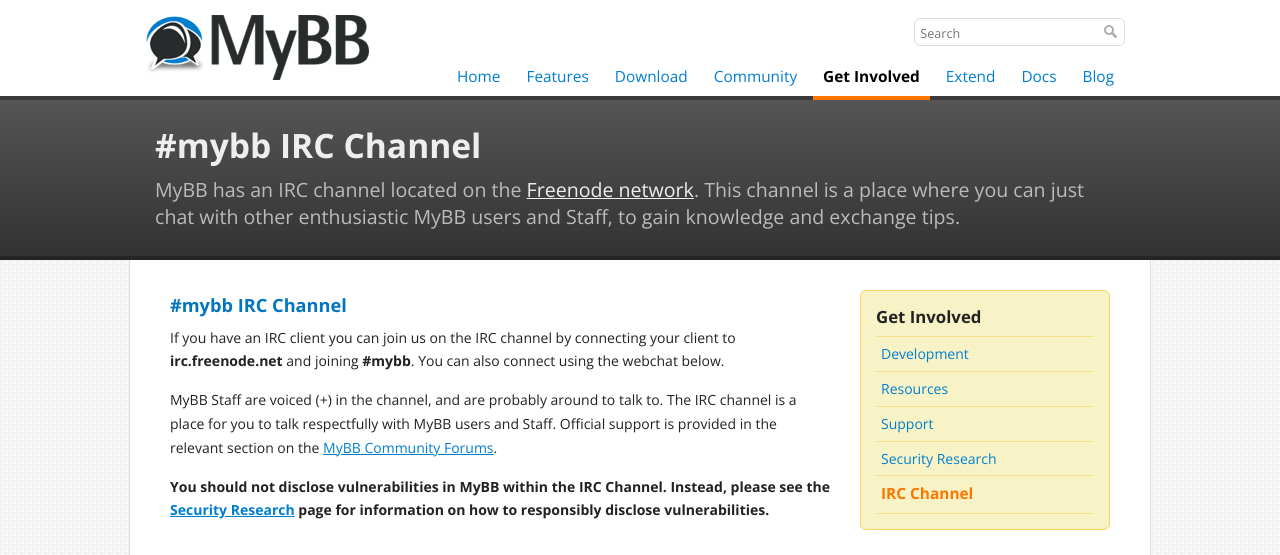
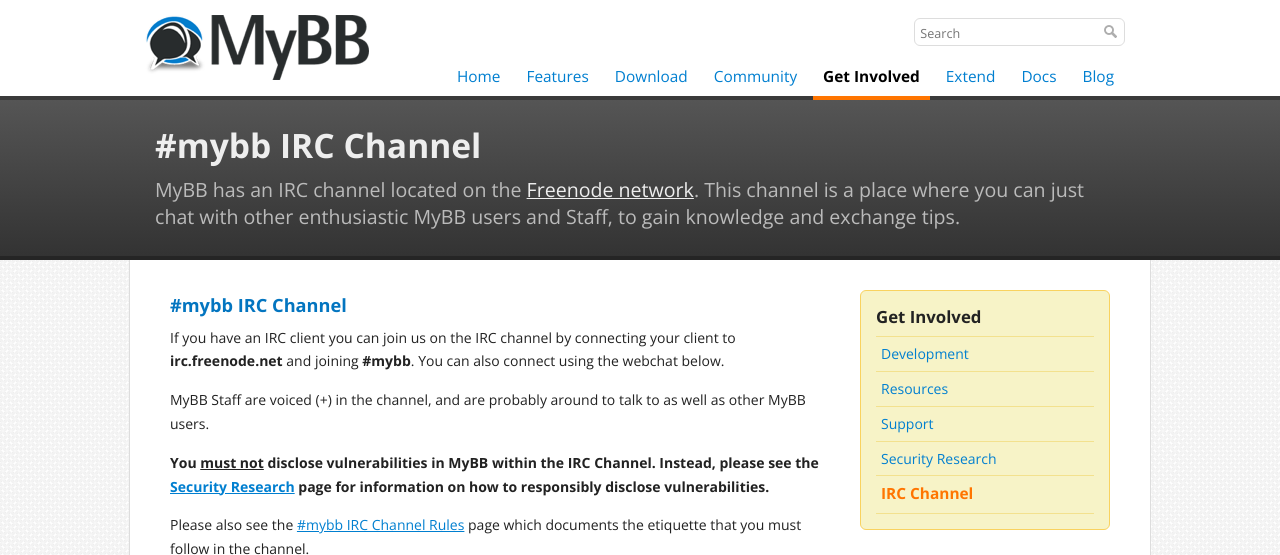
Before and after one commit to mybb/mybb.com, a Jekyll site: the page built from get-involved/irc-channel.html, in a window 1280 px wide, cut to the strip 0-555 px from the top of the page. Built offline with Jekyll 4.4.1, drawn with Linux system fonts in a browser that asks for light colours; nearby versions of some CDN libraries; Markdown is read by kramdown in place of the engine named in the settings.

Commit message:
Add some rules for the IRC Channel

```diff
--- a/get-involved/irc-channel.html
+++ b/get-involved/irc-channel.html
@@ -3,7 +3,7 @@
 section: get-involved
 
 title: "#mybb IRC Channel"
-description: MyBB has an IRC channel located on the <a href="http://freenode.net">Freenode network</a>. This channel is a place where you can just chat with other enthusiastic MyBB users and Staff, to gain knowledge and exchange tips.
+description: "MyBB has an IRC channel located on the <a href=\"http://freenode.net\">Freenode network</a>. This channel is a place where you can just chat with other enthusiastic MyBB users and Staff, to gain knowledge and exchange tips."
 ---
 
 <aside id="sidebar">
@@ -27,9 +27,9 @@
 			<h1>#mybb IRC Channel</h1>
 		</header>
 		<p>If you have an IRC client you can join us on the IRC channel by connecting your client to <strong>irc.freenode.net</strong> and joining <strong>#mybb</strong>. You can also connect using the webchat below.</p>
-		<p>MyBB Staff are voiced (+) in the channel, and are probably around to talk to. The IRC channel is a place for you to talk respectfully with MyBB users and Staff. Official support is provided in the relevant section on the <a href="http://community.mybb.com">MyBB Community Forums</a>.</p>
-		<p style="font-weight:bold;">You should not disclose vulnerabilities in MyBB within the IRC Channel. Instead, please see the <a href="{{ site.baseurl }}/get-involved/security/">Security Research</a> page for information on how to responsibly disclose vulnerabilities.</p>
-		<p></p>
+		<p>MyBB Staff are voiced (+) in the channel, and are probably around to talk to as well as other MyBB users.</p>
+		<p style="font-weight:bold;">You <span style="text-decoration: underline;">must not</span> disclose vulnerabilities in MyBB within the IRC Channel. Instead, please see the <a href="{{ site.baseurl }}/get-involved/security/">Security Research</a> page for information on how to responsibly disclose vulnerabilities.</p>
+		<p>Please also see the <a href="{{ site.baseurl }}/get-involved/irc-channel/rules/">#mybb IRC Channel Rules</a> page which documents the etiquette that you must follow in the channel.</p>
 	</section>
 </div>
-<iframe src="https://kiwiirc.com/client/irc.freenode.net/#mybb" style="border: 0; width: 100%; height: 600px;"></iframe>
+<iframe src="https://kiwiirc.com/client?settings=96f4c33d4c36c2cb0b596c2a152de7a0" style="border: 0; width: 100%; height: 600px;"></iframe>
```
Also changed, not shown: get-involved/irc-channel/rules.html (added, +39 -0 lines).
